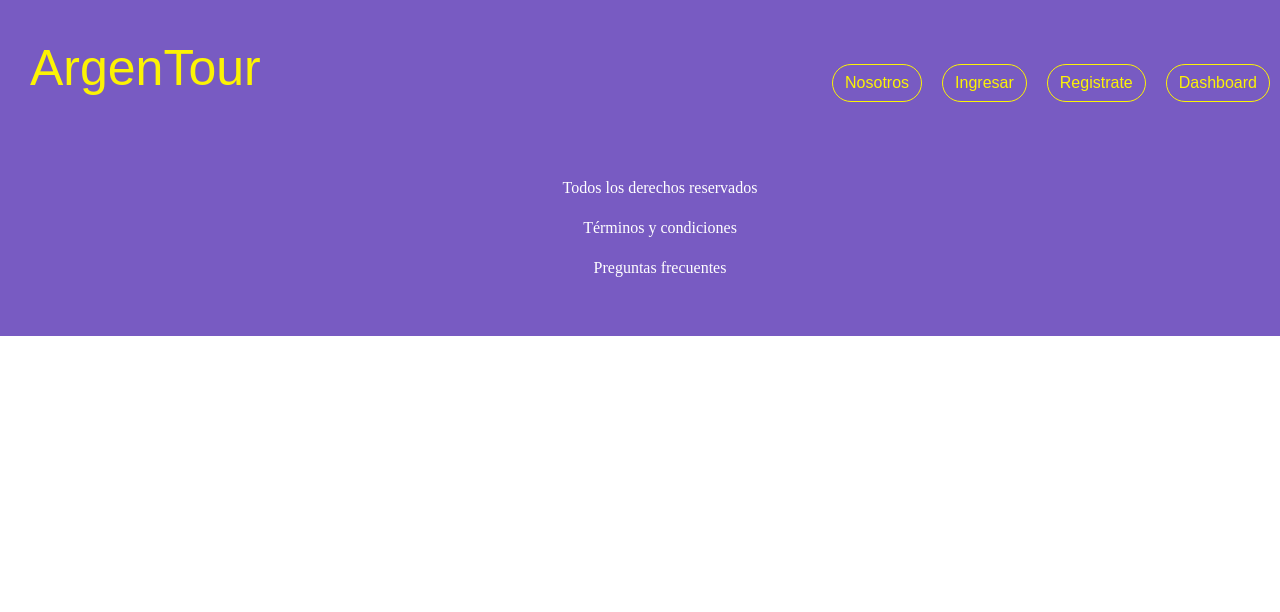
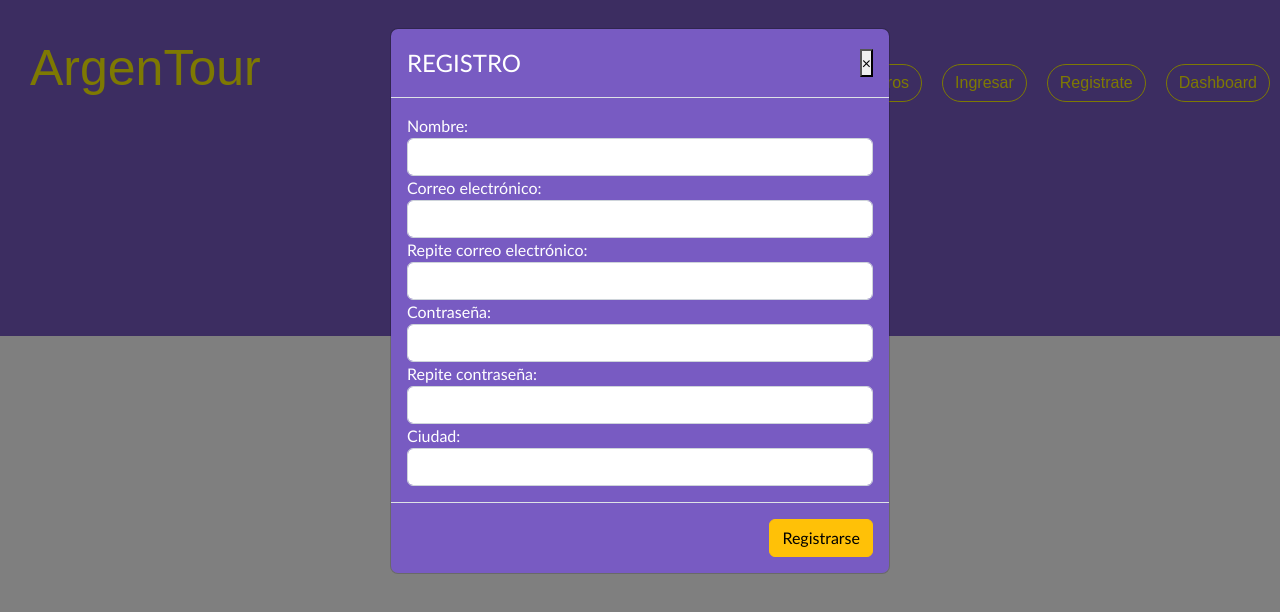
Before and after one commit to AgustinFleitas19/Proyecto-Integrador-TSDWAD-PT2, an Angular app in the folder argentour-app/: page / in a window 1280 px wide. Both pictures are taken after a click on the button "Registrate". Shown: the top 612 px of the page. Built offline with nearby package versions, Linux system fonts and the light colour scheme.

Commit message:
agregue el boton de registro

```diff
--- a/argentour-app/src/app/app-routing.module.ts
+++ b/argentour-app/src/app/app-routing.module.ts
@@ -6,10 +6,13 @@ import { BoletosComponent } from './pages/boletos/boletos.component';
 import { FavoritosComponent } from './pages/favoritos/favoritos.component';
 import { MetodosDePagoComponent } from './pages/metodos-de-pago/metodos-de-pago.component';
 import { MainComponent } from './main/main.component';
+import { registerLocaleData } from '@angular/common';
+import { RegisterComponent } from './shared/register/register.component';
 
 const routes: Routes = [
 
-   {path: 'index', component: MainComponent},
+  {path: 'index', component: MainComponent},
+  { path: 'register', component: RegisterComponent},
   { path: 'dashboard', component: DashboardComponent,
 children:[
 
--- a/argentour-app/src/app/app.component.html
+++ b/argentour-app/src/app/app.component.html
@@ -1,4 +1,4 @@
 <app-header></app-header>
-
+<app-register></app-register>
 <router-outlet></router-outlet>
 <app-footer></app-footer>
--- a/argentour-app/src/app/app.module.ts
+++ b/argentour-app/src/app/app.module.ts
@@ -11,6 +11,7 @@ import { FavoritosComponent } from './pages/favoritos/favoritos.component';
 import { MetodosDePagoComponent } from './pages/metodos-de-pago/metodos-de-pago.component';
 import { MainComponent } from './main/main.component';
 import { FooterComponent } from './shared/footer/footer.component';
+import { RegisterComponent } from './shared/register/register.component';
 
 @NgModule({
   declarations: [
@@ -22,7 +23,8 @@ import { FooterComponent } from './shared/footer/footer.component';
     FavoritosComponent,
     MetodosDePagoComponent,
     MainComponent,
-    FooterComponent
+    FooterComponent,
+    RegisterComponent
   ],
   imports: [
     BrowserModule,
--- a/argentour-app/src/app/shared/header/header.component.html
+++ b/argentour-app/src/app/shared/header/header.component.html
@@ -8,7 +8,7 @@
         <button type="button" class="btn btn-warning st-btn-princ">Nosotros</button>
 
         <button type="button" class="btn btn-warning st-btn-princ">Ingresar</button>
-        <button type="button" class="btn btn-warning st-btn-princ">Registrate</button>
+        <button type="button" class="btn btn-warning st-btn-princ" data-bs-toggle="modal" data-bs-target="#modalRegistro" >Registrate</button>
         <button type="button" class="btn btn-warning st-btn-princ" routerLink="/dashboard">Dashboard</button>
       </div>
     </div>
--- /dev/null
+++ b/argentour-app/src/app/shared/register/register.component.css
@@ -0,0 +1,12 @@
+/* Color fondo modal */
+.modal-content {
+    background-color: var(--ColorPrincipal);
+}
+/* Color letras del modal*/
+label {
+    color: white;
+}
+/* Color header del modal */
+.modal-header {
+    color: white;
+}
--- /dev/null
+++ b/argentour-app/src/app/shared/register/register.component.html
@@ -0,0 +1,46 @@
+
+<div class="modal" id="modalRegistro">
+    <div class="modal-dialog">
+        <div class="modal-content">
+            <div class="modal-header">
+                <h4 class="modal-title">REGISTRO</h4>
+                <button type="button" class="close" data-dismiss="modal">&times;</button>
+            </div>
+
+            <div class="modal-body">
+                <form>
+                <div class="form-group">
+                    <label for="nombre">Nombre:</label>
+                    <input type="text" class="form-control" id="nombre">
+                </div>
+                <div class="form-group">
+                    <label for="email">Correo electrónico:</label>
+                    <input type="email" class="form-control" id="email">
+                </div>
+                <div class="form-group">
+                    <label for="email">Repite correo electrónico:</label>
+                    <input type="email" class="form-control" id="email">
+                </div>
+                <div class="form-group">
+                    <label for="password">Contraseña:</label>
+                    <input type="password" class="form-control" id="password">
+                </div>
+                <div class="form-group">
+                    <label for="password">Repite contraseña:</label>
+                    <input type="password" class="form-control" id="password">
+                </div>
+                <div class="form-group">
+                    <label for="ciudad">Ciudad:</label>
+                    <input type="text" class="form-control" id="ciudad">
+                </div>
+                </form>
+            </div>
+
+            <div class="modal-footer">
+                <!-- <button type="button" class="btn btn-warning" data-dismiss="modal" id="closeModal" (click)="onClose()" #closebutton>Cerrar</button> -->
+                <button type="button" class="btn btn-warning">Registrarse</button>
+            </div>
+
+        </div>
+    </div>
+</div>
--- a/argentour-app/src/index.html
+++ b/argentour-app/src/index.html
@@ -8,6 +8,9 @@
   <link rel="icon" type="image/x-icon" href="favicon.ico">
 
   <script src="https://kit.fontawesome.com/74bb1bb280.js" crossorigin="anonymous"></script>
+  <script src="https://maxcdn.bootstrapcdn.com/bootstrap/4.0.0/js/bootstrap.min.js"></script>
+  <script src="https://code.jquery.com/jquery-3.2.1.slim.min.js"></script>
+  <script src="https://cdnjs.cloudflare.com/ajax/libs/popper.js/1.12.9/umd/popper.min.js"></script>
 </head>
 <body>
   <app-root></app-root>
```
Also changed, not shown: argentour-app/src/app/shared/register/register.component.ts (added, +14 -0 lines), 1 other file (tests, documents, lock files or other folders).
